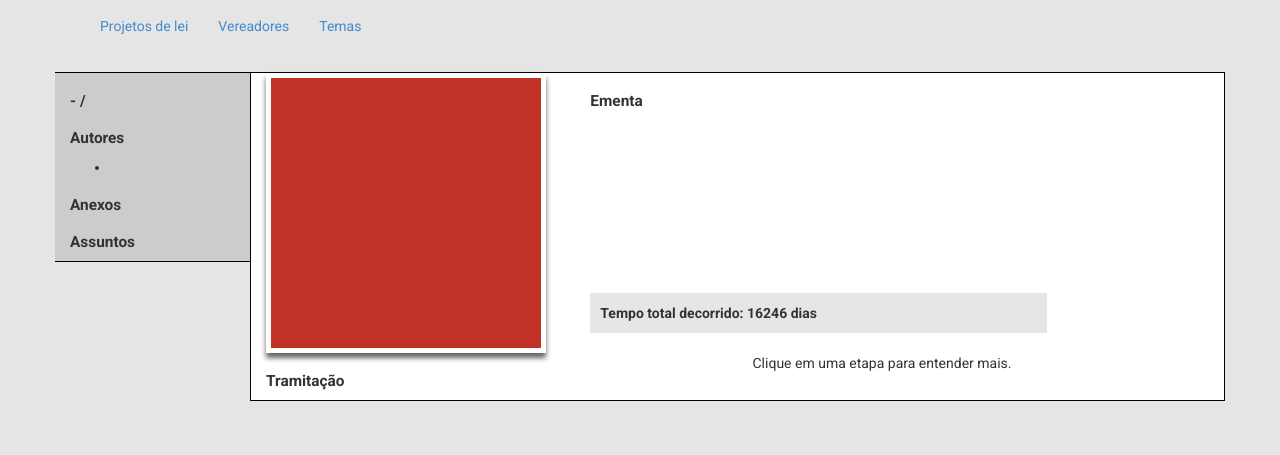
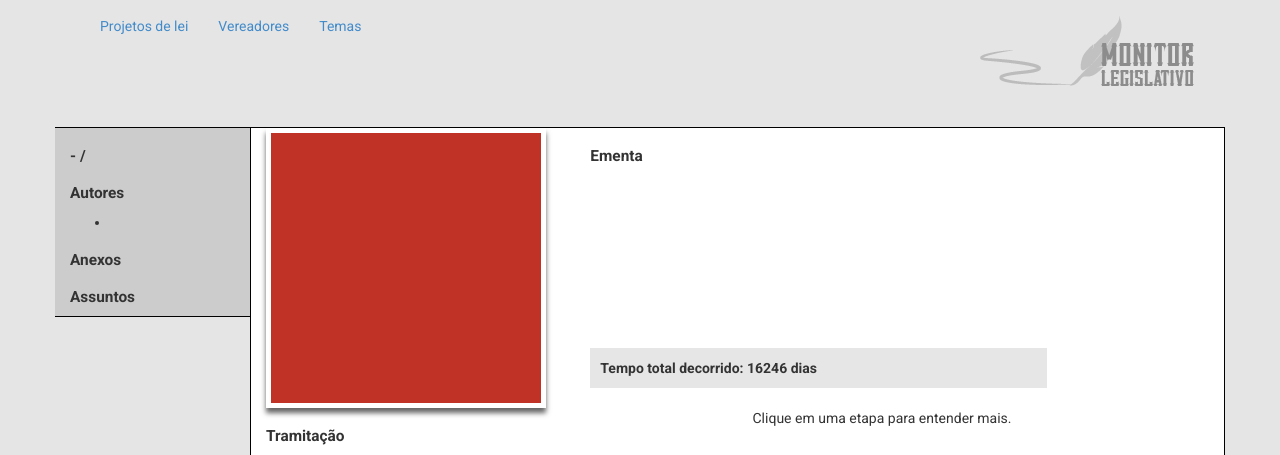
Before and after one commit to monitorlegislativo/hackday, a Flask app: template server/templates/legis.html in a window 1280 px wide. Shown: the top 455 px of the page. Run offline with Flask 2, Linux system fonts and the light colour scheme; the template is opened without the code that fills it, so the values that code supplies are empty; some libraries are stand-ins or nearby versions.

Commit message:
adicionando logo no legis.html

```diff
--- a/server/templates/legis.html
+++ b/server/templates/legis.html
@@ -17,6 +17,9 @@
             <li><a href="#about">Vereadores</a></li>
             <li><a href="#contact">Temas</a></li>
           </ul>
+          <ul class="nav navbar-nav navbar-right">
+        	<li><a href="{{url_for('index')}}"><img src="/static/imgs/logo-small.png"></a></li>
+      	  </ul>
         </div><!--/.nav-collapse -->
       </div>
     </div>
```
Also changed, not shown: server/static/imgs/logo-small.png (added).
